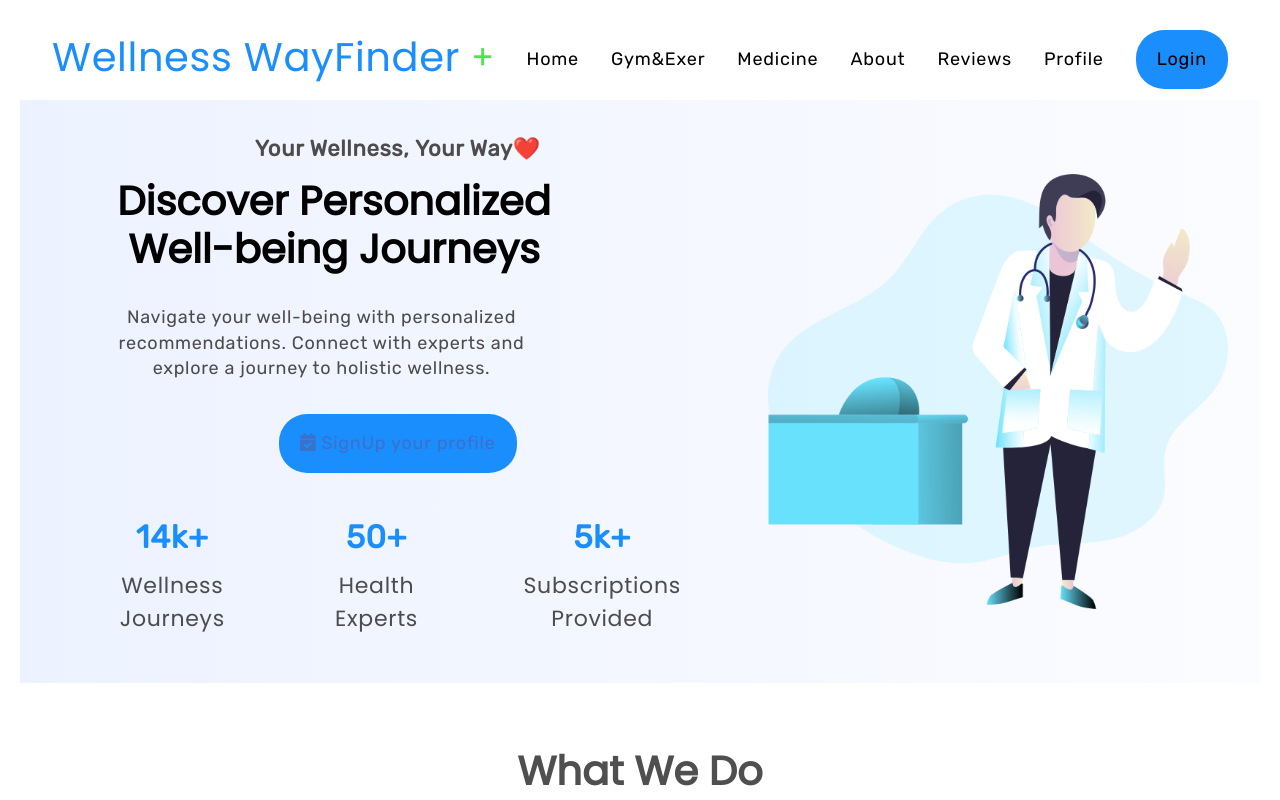
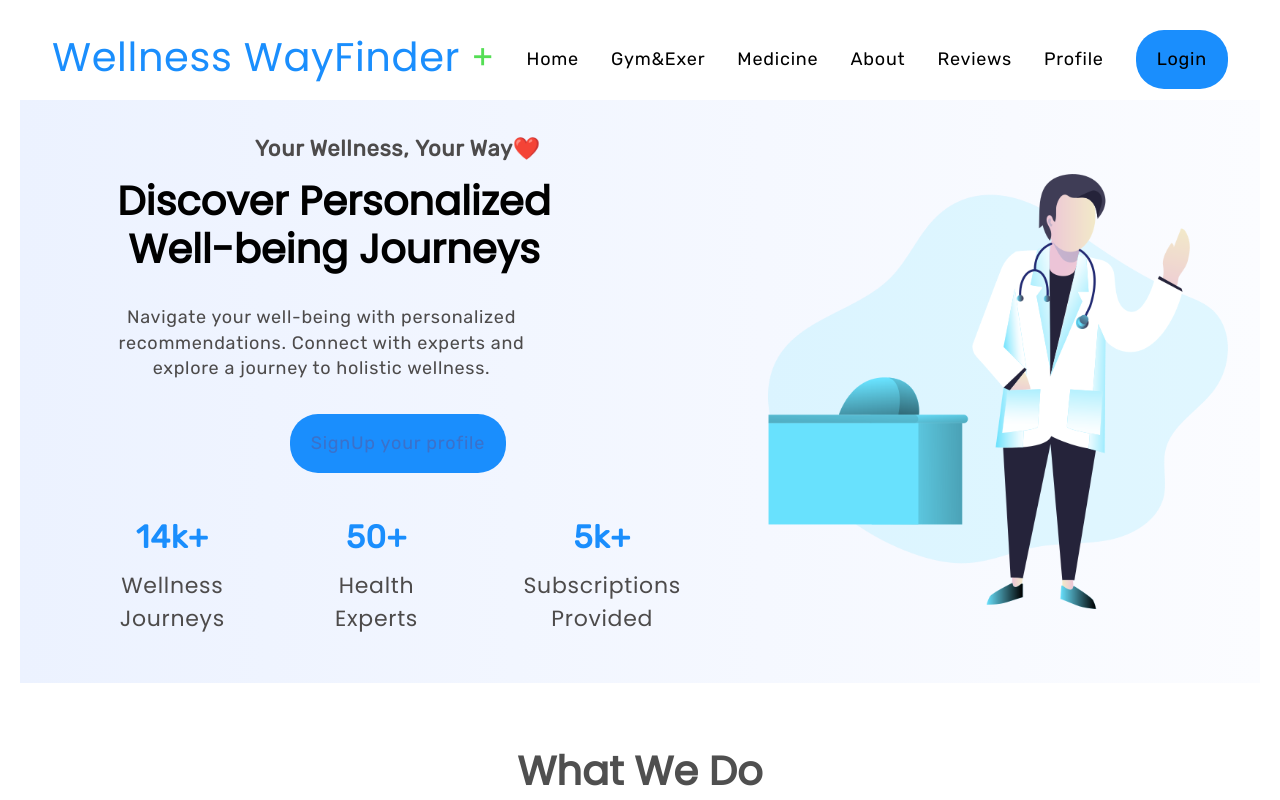
Before and after one commit to SmashSidak-1508/wellness-wayfinder, a React (Create React App) app in the folder frontend/: page /wellness-wayfinder/ in a window 1280 px wide. Shown: the top 800 px of the page. Built offline with nearby package versions, Linux system fonts and the light colour scheme.

Commit message:
some-changes

```diff
--- a/frontend/src/Components/Hero.js
+++ b/frontend/src/Components/Hero.js
@@ -1,21 +1,14 @@
 import React, { useEffect, useState } from "react";
 import Doctor from "../Assets/doctor.png";
 import { FontAwesomeIcon } from "@fortawesome/react-fontawesome";
-import { faCalendarCheck, faAngleUp } from "@fortawesome/free-solid-svg-icons";
-import { useNavigate  } from "react-router-dom";
+import { faAngleUp } from "@fortawesome/free-solid-svg-icons";
 import "../Styles/Hero.css";
 import { Link } from "react-router-dom";
-import SignUp from "../Pages/SignUp";
 function Hero() {
-  const navigate = useNavigate();
   const [goUp, setGoUp] = useState(false);
 
   const scrollToTop = () => {
     window.scrollTo({ top: 0, behavior: "smooth" });
-  };
-
-  const handleBookAppointmentClick = () => {
-    navigate("/appointment");
   };
 
   useEffect(() => {
@@ -45,11 +38,11 @@ function Hero() {
           Navigate your well-being with personalized recommendations. Connect
             with experts and explore a journey to holistic wellness.
           </p>
-          <button className="text-appointment-btn" onClick={SignUp}>
-  <Link to="/SignUp">
-    <FontAwesomeIcon icon={faCalendarCheck} /> SignUp your profile
-  </Link>
-</button>
+          <button className="text-appointment-btn">
+            <Link to="/SignUp">
+            SignUp your profile
+            </Link>
+          </button>
 
           <div className="text-stats">
             <div className="text-stats-container">
```
Also changed, not shown: 1 other file (tests, documents, lock files or other folders).
